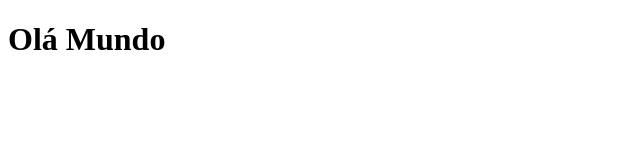
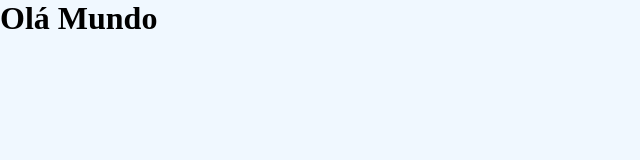
Before and after one commit to adriano83dev/ProjectTest2, a plain HTML site: page teste.html in a window 1280 px wide. Shown: the whole page, without its empty margins (0-640 px from the left). Drawn offline with Linux system fonts and the light colour scheme.

Commit message:
criei css

```diff
--- /dev/null
+++ b/style.css
@@ -0,0 +1,8 @@
+*{
+    margin:0 ;
+    padding: 0;
+    box-sizing: border-box;
+}
+body{
+    background-color: aliceblue;
+}
--- a/teste.html
+++ b/teste.html
@@ -3,6 +3,7 @@
 <head>
     <meta charset="UTF-8">
     <meta name="viewport" content="width=device-width, initial-scale=1.0">
+    <link rel="stylesheet" href="style.css">
     <title>Olá mundo Teste 2</title>
 </head>
 <body>
```
